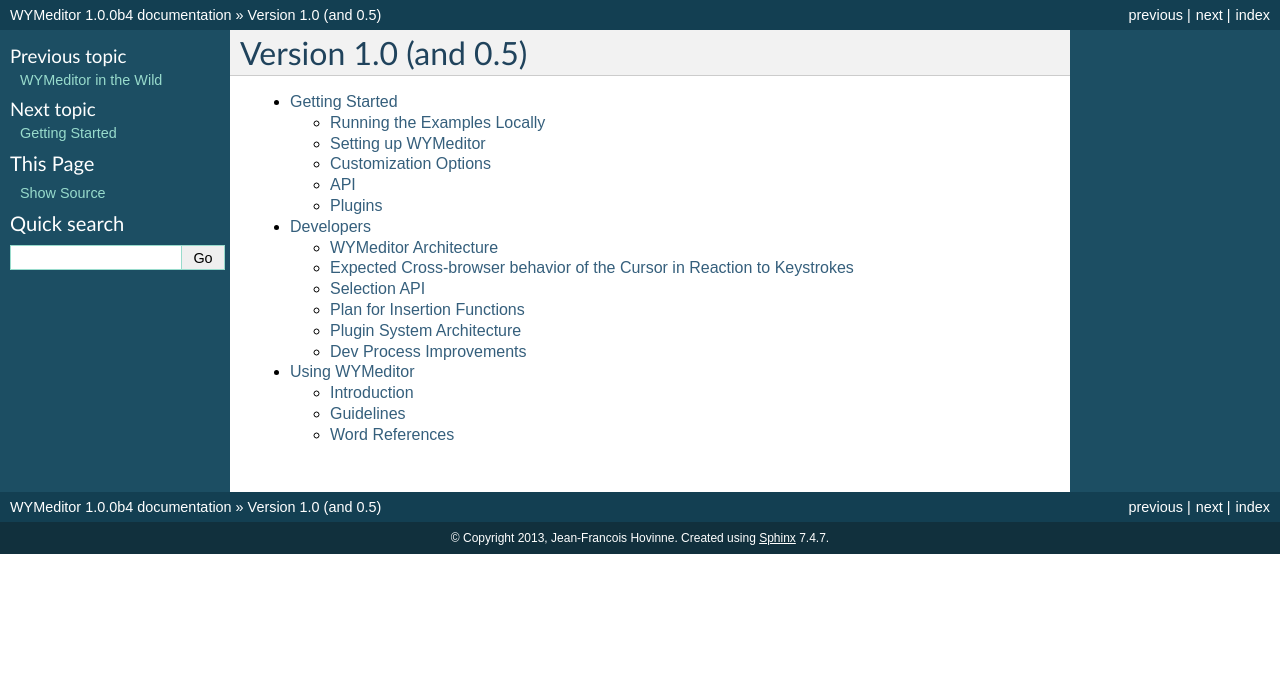
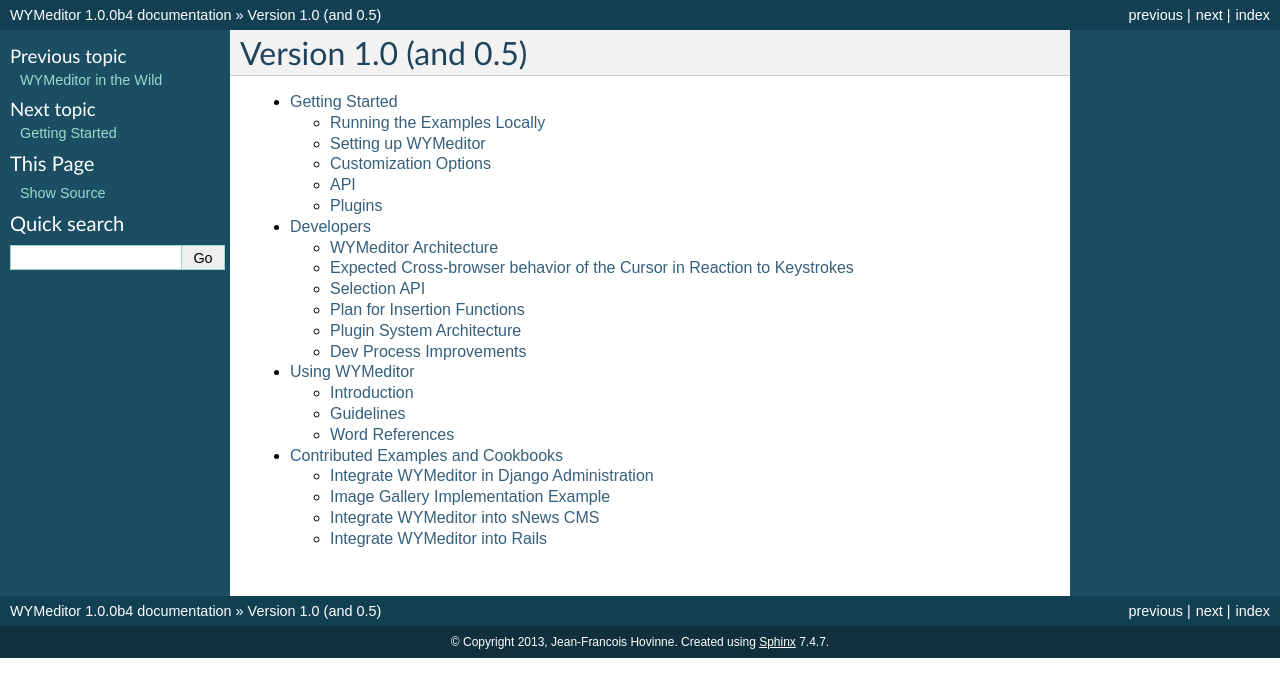
Before and after one commit to wymeditor/wymeditor, a Sphinx documentation site: the page built from docs/version_1.0_and_0.5/version_1.0_and_0.5.rst, in a window 1280 px wide. Shown: the top 697 px of the page. Built offline with Sphinx 7.4.7, drawn with Linux system fonts in a browser that asks for light colours.

Commit message:
Started converting 'Contributed Examples and Cookbooks' into the docs. Added 'Integrate WYMeditor in Django administration' to the docs.

```diff
--- /dev/null
+++ b/docs/version_1.0_and_0.5/contributed_examples/contributed_examples.rst
@@ -0,0 +1,10 @@
+Contributed Examples and Cookbooks
+==================================
+
+.. toctree::
+    :maxdepth: 2
+
+    django_administration
+    image_gallery
+    snews_cms
+    rails
--- /dev/null
+++ b/docs/version_1.0_and_0.5/contributed_examples/image_gallery.rst
@@ -0,0 +1,2 @@
+Image Gallery Implementation Example
+====================================
--- /dev/null
+++ b/docs/version_1.0_and_0.5/contributed_examples/rails.rst
@@ -0,0 +1,2 @@
+Integrate WYMeditor into Rails
+==============================
--- /dev/null
+++ b/docs/version_1.0_and_0.5/contributed_examples/snews_cms.rst
@@ -0,0 +1,2 @@
+Integrate WYMeditor into sNews CMS
+==================================
--- a/docs/version_1.0_and_0.5/version_1.0_and_0.5.rst
+++ b/docs/version_1.0_and_0.5/version_1.0_and_0.5.rst
@@ -7,3 +7,4 @@
     getting_started/getting_started
     developers/developers
     using_wymeditor
+    contributed_examples/contributed_examples
```
Also changed, not shown: docs/version_1.0_and_0.5/contributed_examples/django_administration.rst (added, +110 -0 lines).
